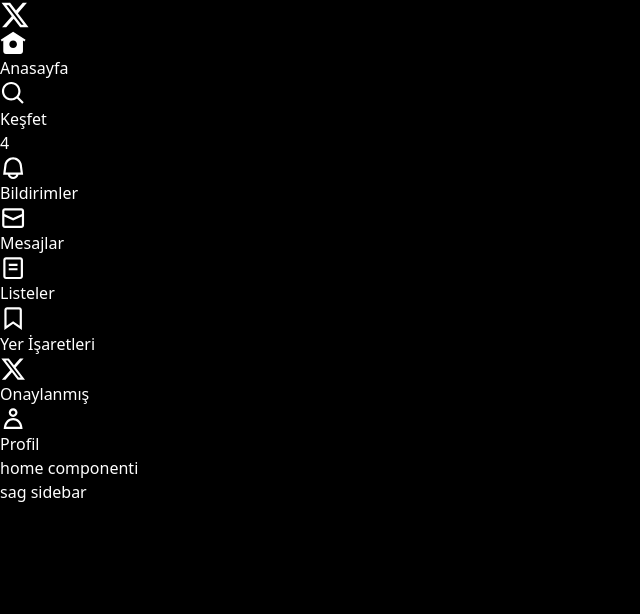
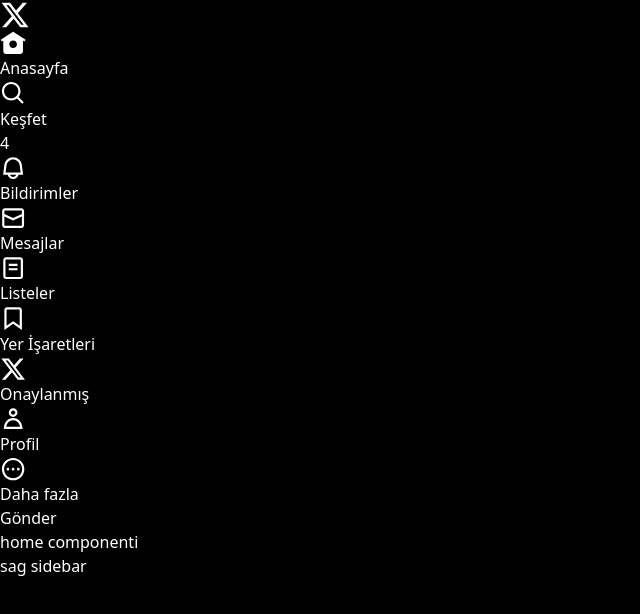
Before and after one commit to tutusjr/twitterClone, a React (Vite) app: page / in a window 1280 px wide. Shown: the top 614 px of the page, without its empty margins (0-640 px from the left). Built offline with nearby package versions, Linux system fonts and the light colour scheme.

Commit message:
sidebar progress

```diff
--- a/package.json
+++ b/package.json
@@ -10,7 +10,9 @@
     "preview": "vite preview"
   },
   "dependencies": {
+    "@headlessui/react": "^1.7.17",
     "classnames": "^2.3.2",
+    "prop-types": "^15.8.1",
     "react": "^18.2.0",
     "react-dom": "^18.2.0",
     "react-router-dom": "^6.16.0"
--- /dev/null
+++ b/src/components/button/index.jsx
@@ -0,0 +1,19 @@
+import classNames from "classnames";
+import { createElement } from "react";
+import PropTypes from "prop-types";
+
+export default function Button({ size, children}) { //children ile tek sefer yaz sonrasinda istedigin yerde kullan.
+    return createElement('button', {
+        className: classNames( "bg-[#1d9bf0] font-bold flex items-center justify-center rounded-full hover:bg-[#1a8cd8] transition-colors", {
+            "px-4 h-9" : size === 'normal',
+            "px-4 text-[17px] h-[52px] w-full" : size === 'large',
+        })
+    }, children)
+}
+
+Button.propTypes = {
+    size: PropTypes.oneOf(['normal', 'large'])
+}
+Button.defaultProps = {
+    size: 'normal'
+}
--- a/src/layouts/main/sidebar/menu/index.jsx
+++ b/src/layouts/main/sidebar/menu/index.jsx
@@ -1,6 +1,7 @@
 import { NavLink } from "react-router-dom";
 import classNames from "classnames";
 import { mainManu } from "../../../../utils/consts";
+import Button from "../../../../components/button";
 
 export default function Menu() {
 
@@ -27,7 +28,19 @@ export default function Menu() {
         )}
       </NavLink>
       ))}
+      <button className="py-[3px] block group">
+          <div className="p-3 inline-flex transition-colors rounded-full items-center gap-5 group-hover:bg-[#eff3f41a]">
+            <div className= "w-[26.25] h-[26.25] relative">
+            <svg viewBox="0 0 24 24" width={26.25} height={26.25} fill="#fff"><path d="M3.75 12c0-4.56 3.69-8.25 8.25-8.25s8.25 3.69 8.25 8.25-3.69 8.25-8.25 8.25S3.75 16.56 3.75 12zM12 1.75C6.34 1.75 1.75 6.34 1.75 12S6.34 22.25 12 22.25 22.25 17.66 22.25 12 17.66 1.75 12 1.75zm-4.75 11.5c.69 0 1.25-.56 1.25-1.25s-.56-1.25-1.25-1.25S6 11.31 6 12s.56 1.25 1.25 1.25zm9.5 0c.69 0 1.25-.56 1.25-1.25s-.56-1.25-1.25-1.25-1.25.56-1.25 1.25.56 1.25 1.25 1.25zM13.25 12c0 .69-.56 1.25-1.25 1.25s-1.25-.56-1.25-1.25.56-1.25 1.25-1.25 1.25.56 1.25 1.25z"/></svg>
+            </div>
+            <div className= " pr-3.5 text-xl">Daha fazla</div>
+          </div>
+      </button>
+      <div className="py-4 w-[90%]">
+      <Button size="large">
+        Gönder
+      </Button>
+      </div>
     </nav>
-
   );
 }
```
Also changed, not shown: src/assets/css/tailwind.css (line endings or trailing spaces), 1 other file (tests, documents, lock files or other folders).
